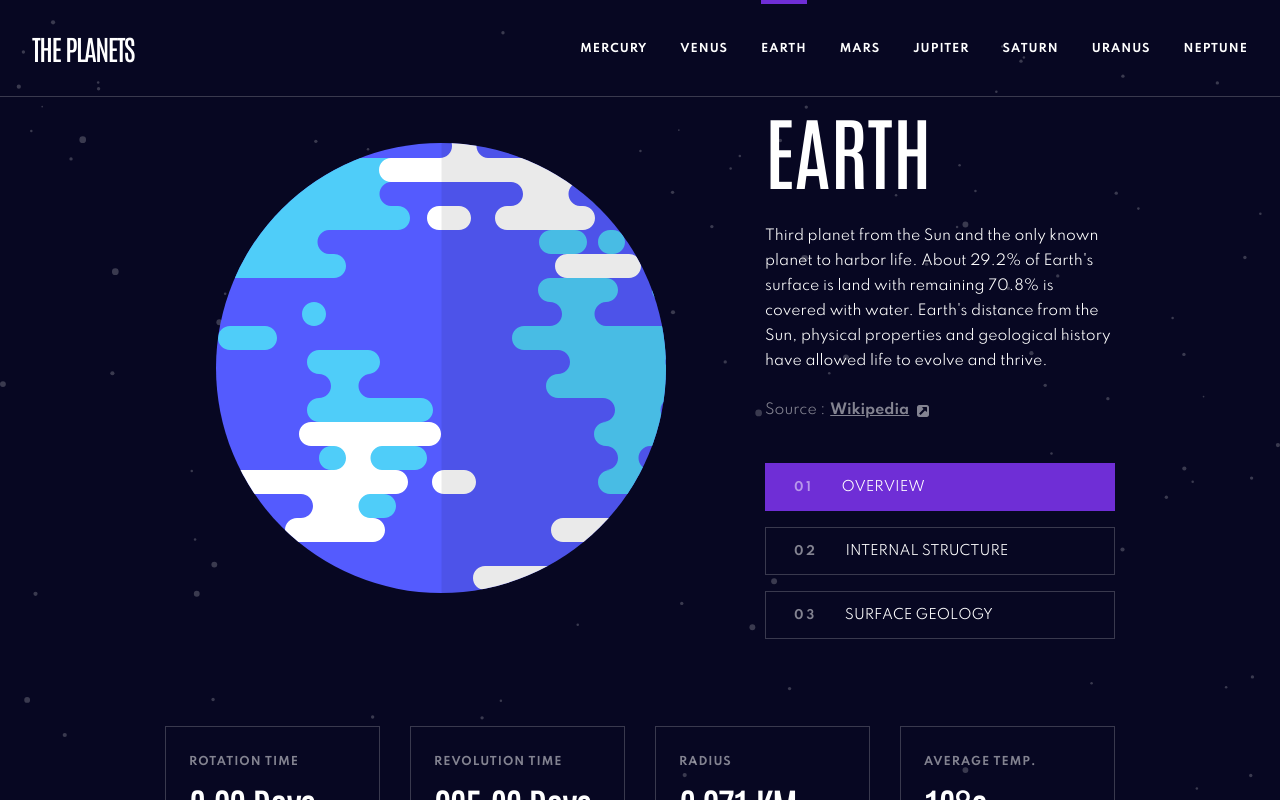
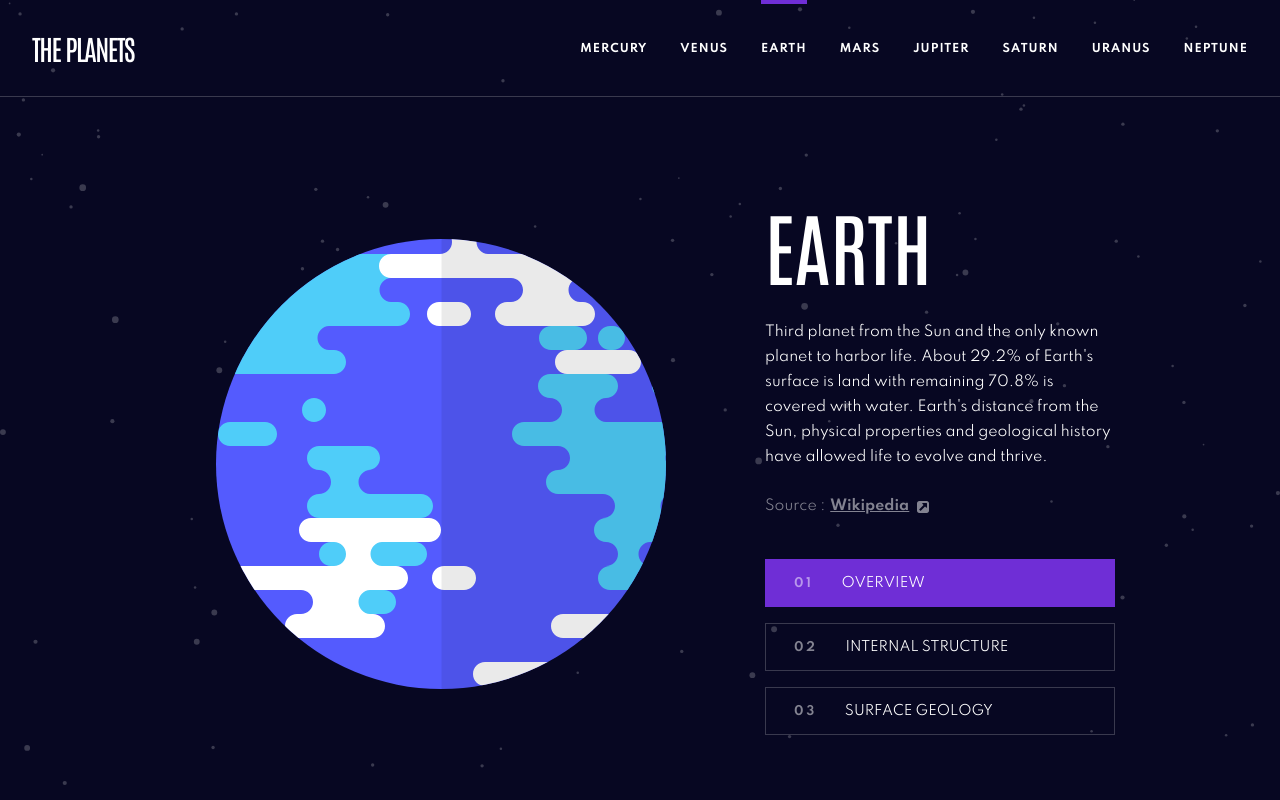
Before and after one commit to RGomes98/PlanetsFacts, a React (Vite) app: page / in a window 1280 px wide. Shown: the top 800 px of the page. Built offline with nearby package versions, Linux system fonts and the light colour scheme.

Commit message:
style: improve layout on smaller screens

```diff
--- a/src/components/Planet/Planet.module.scss
+++ b/src/components/Planet/Planet.module.scss
@@ -147,3 +147,9 @@
     grid-template-columns: 1fr;
   }
 }
+
+@media (height <= 1000px) {
+  .container {
+    margin-top: 6rem;
+  }
+}
```
